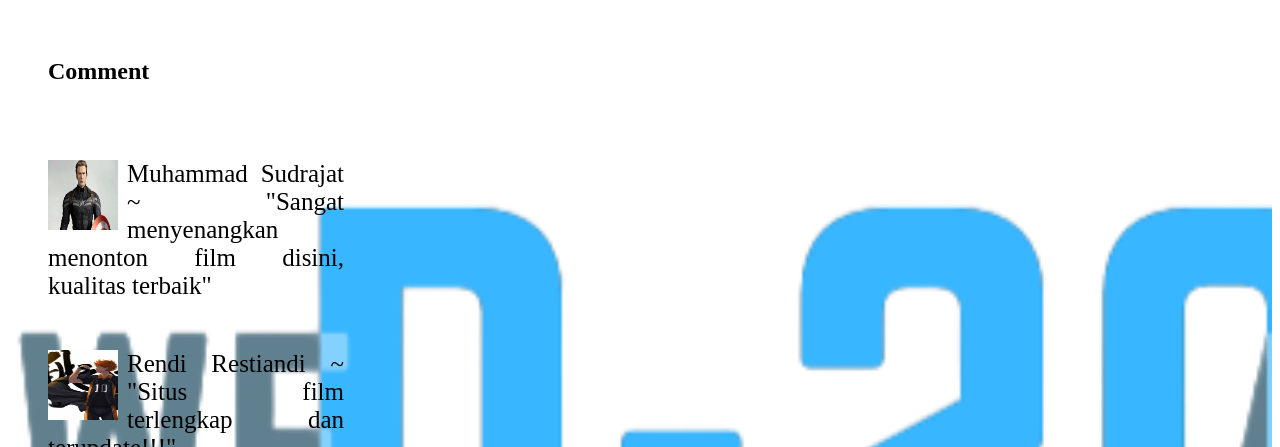
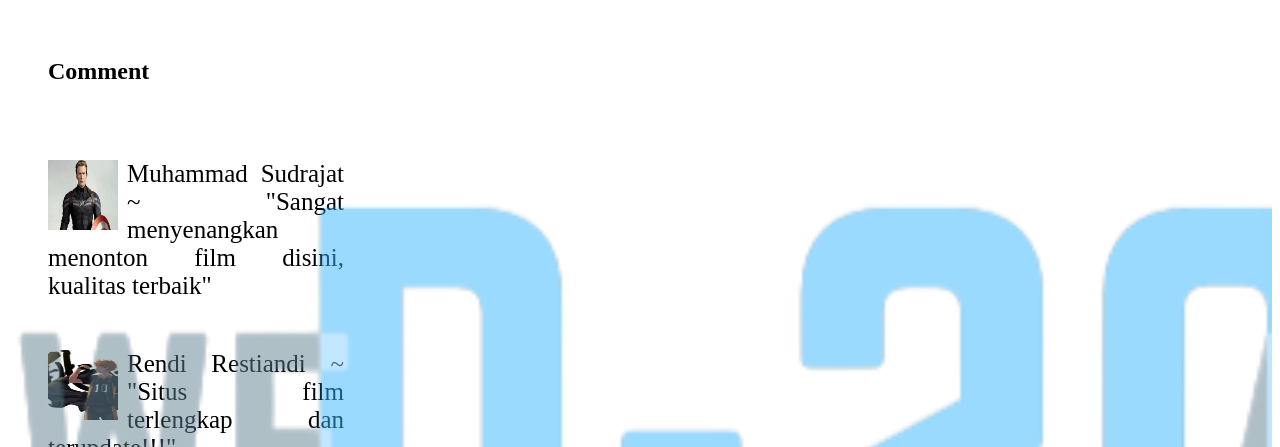
Before and after one commit to sudrajattt/d-20, a plain HTML site: page index.html in a window 1280 px wide. Shown: the top 447 px of the page. Drawn offline with Linux system fonts and the light colour scheme.

Commit message:
Update index.html

```diff
--- a/index.html
+++ b/index.html
@@ -28,7 +28,7 @@
         </div>
     </div>
   </div>
-  <div class="message-wrapper" style="text-align: center; padding: 180px 0 100px 0; background-image: url(logoD20.png); background-size: cover;">
+  <div class="message-wrapper" style="text-align: center; padding: 180px 0 100px 0; background-image: url(logoD20.png); background-size: cover; opacity: 0.5;">
     <div class="container">
       <div class="heading" style="font-size: 30px; padding: 40px 0;">
         <h2>Keep Beauty, Movie and Happy</h2>
```
